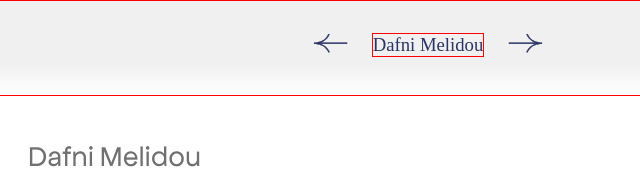
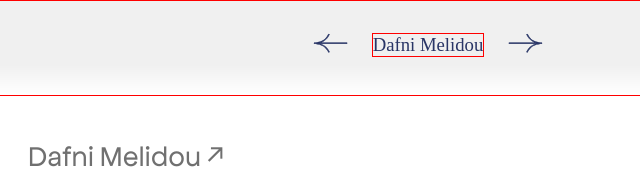
Before and after one commit to grgrce/MAPS-publication, a plain HTML site: page Dafni_Melidou/index.html in a window 1280 px wide. Shown: the top 189 px of the page, 224-864 px from the left. Drawn offline with Linux system fonts and the light colour scheme; files whose address does not match are found by name.

Commit message:
freccina

```diff
--- a/Dafni_Melidou/index.html
+++ b/Dafni_Melidou/index.html
@@ -20,7 +20,7 @@
     <header>
 
         <div class="author">
-            <a href="http://dafnimelidou.com"><h3 id="name">Dafni Melidou</h3></a>
+            <a href="http://dafnimelidou.com"><h3 id="name">Dafni Melidou ↗</h3></a>
         </div>
         <h1>The fossils, the ashes, and other remains of existence</h1>
 
```
